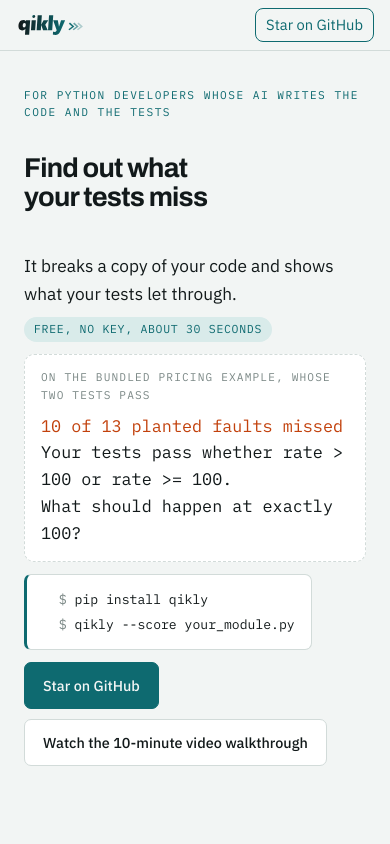
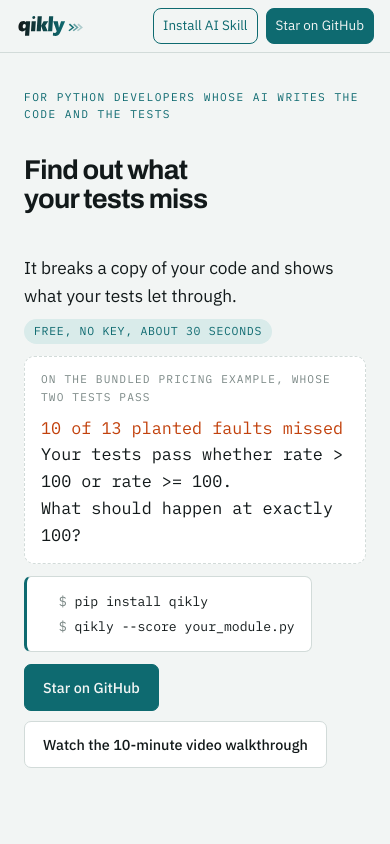
Before and after one commit to gal-a/qikly, a plain HTML site: page docs/index.html in a window 390 px wide. Shown: the top 844 px of the page. Drawn offline with Linux system fonts and the light colour scheme.

Commit message:
Add an Install AI Skill button beside the star button
Both buttons stay in the top bar on phones.

Co-Authored-By: Claude Opus 5.5 <noreply@anthropic.com>

```diff
--- a/docs/index.html
+++ b/docs/index.html
@@ -189,12 +189,12 @@ a { color: var(--accent); }
   color: var(--accent);
 }
 .topbar-cta code { font-size: .92em; }
+.topbar-cta.star { background: var(--accent); color: var(--ground); }
 @media (max-width: 520px) {
-  /* The star button is the point of the bar, so it keeps its place and
-     any plain link goes rather than both shrinking into illegibility. */
-  .topbar-links a:not(.topbar-cta) { display: none; }
+  /* Both buttons stay on a phone, smaller, rather than one disappearing. */
+  .topbar-links { gap: 8px; font-size: .84rem; }
   .topbar-inner { padding: 8px 16px; }
-  .topbar-cta { padding: 4px 10px; }
+  .topbar-cta { padding: 6px 9px; }
 }
 
 /* ------------------------------------------------------------- hero -- */
@@ -799,7 +799,9 @@ footer {
       </svg>
     </a>
     <nav class="topbar-links">
-      <a class="topbar-cta" href="https://github.com/gal-a/qikly"
+      <a class="topbar-cta" href="https://github.com/gal-a/qikly/blob/main/docs/skill.md"
+         data-goatcounter-click="bar-skill">Install AI Skill</a>
+      <a class="topbar-cta star" href="https://github.com/gal-a/qikly"
          data-goatcounter-click="bar-star">Star on GitHub</a>
     </nav>
   </div>
```
